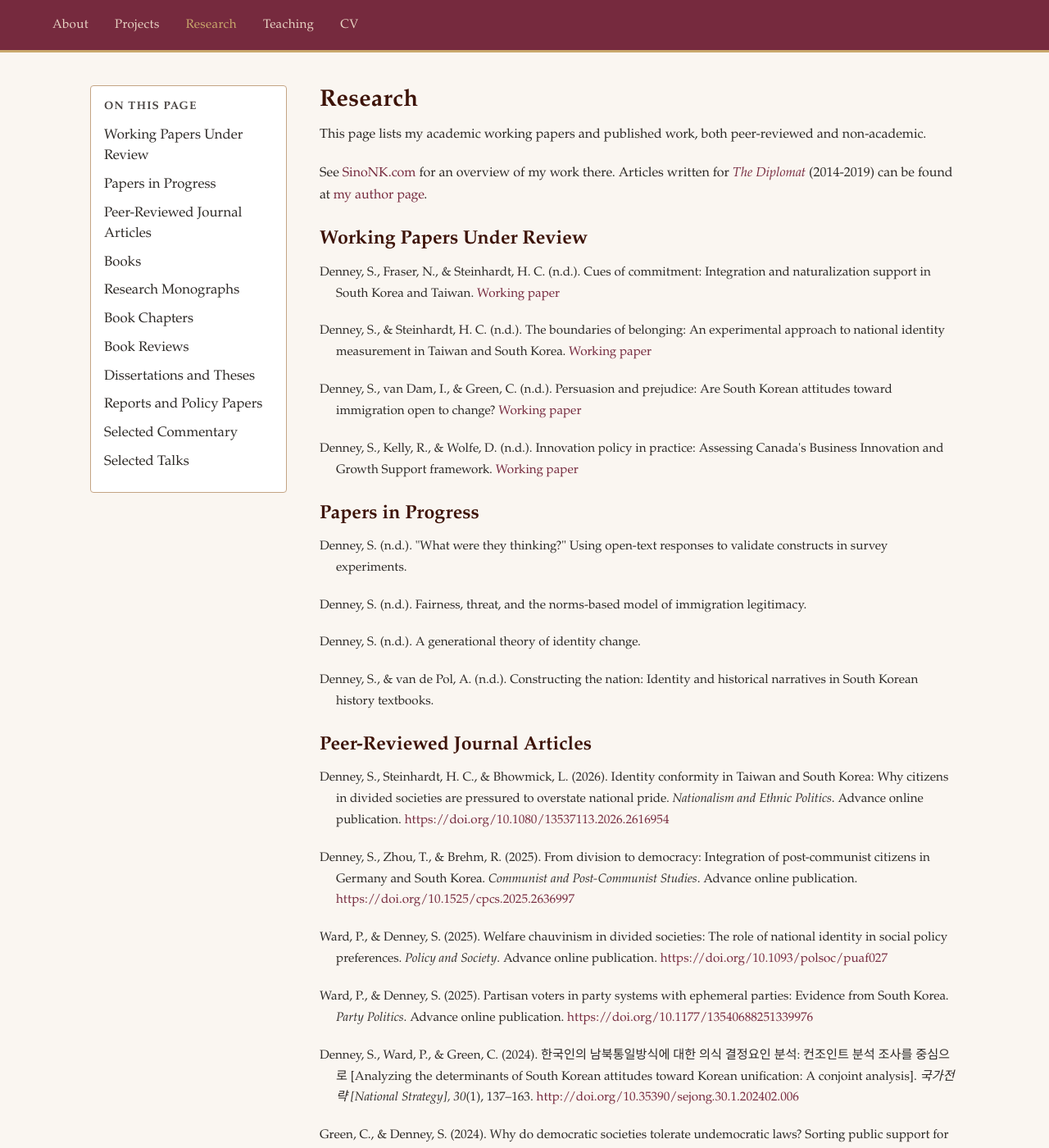
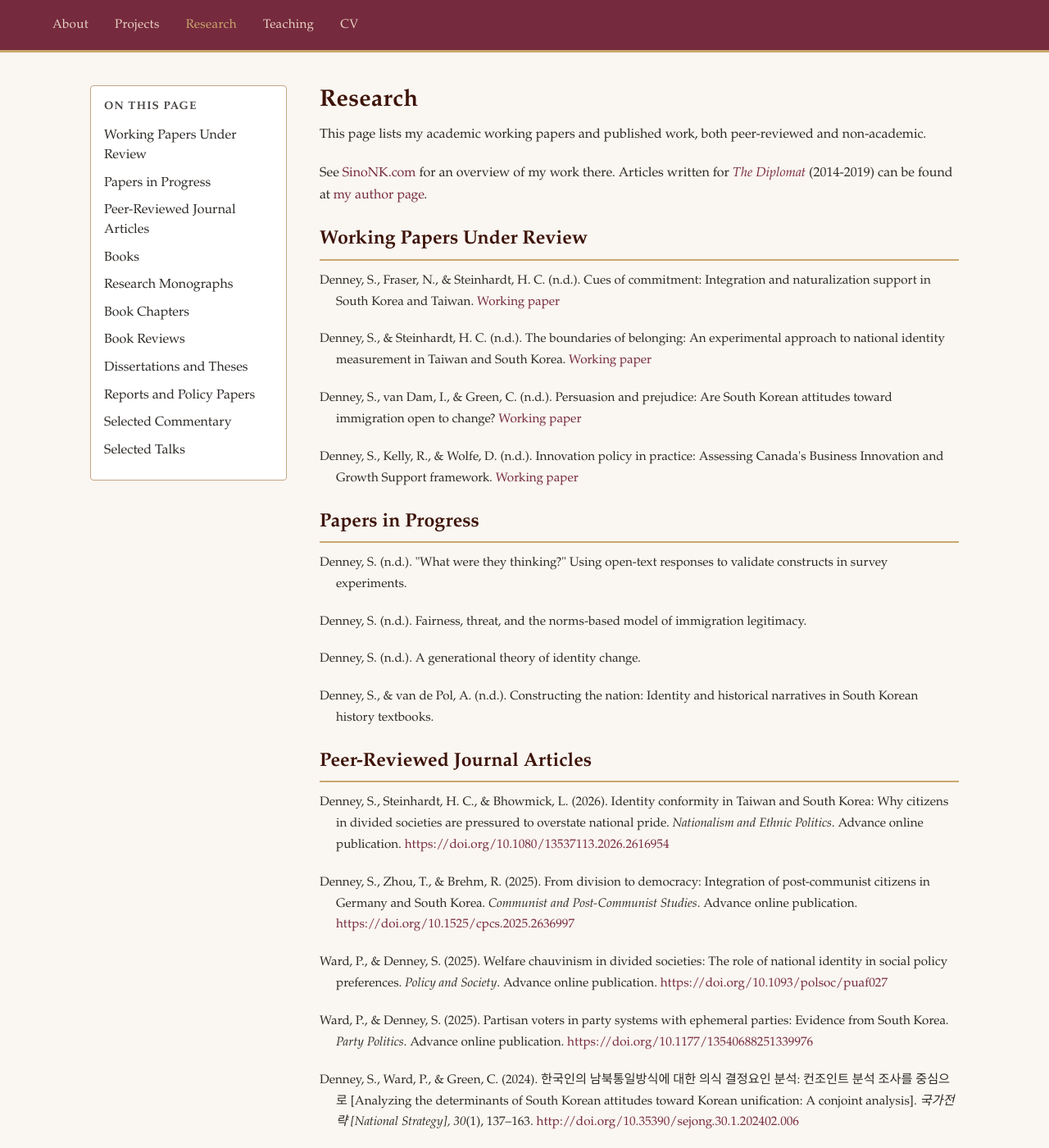
Before and after one commit to scdenney/scdenney.github.io, a Jekyll site: the page built from research.md, in a window 1280 px wide and 1400 px high. Shown: the whole window at 82% size. Built offline with Jekyll 4.4.1, drawn with Linux system fonts in a browser that asks for light colours.

Commit message:
Research page: reduce TOC text to 1rem, restore gold border under section h2s

```diff
--- a/assets/css/style.css
+++ b/assets/css/style.css
@@ -519,7 +519,7 @@ details li {
 .research-toc a {
   color: var(--text-dark);
   text-decoration: none;
-  font-size: 1.05rem;
+  font-size: 1rem;
   line-height: 1.5;
   display: block;
   padding: 0.1rem 0;
@@ -549,8 +549,8 @@ details li {
   color: var(--deep-plum);
   margin-top: 1.5rem;
   margin-bottom: 0.75rem;
-  padding-bottom: 0;
-  border-bottom: none;
+  padding-bottom: 0.5rem;
+  border-bottom: 2px solid var(--muted-gold);
 }
 
 /* Responsive */
```
